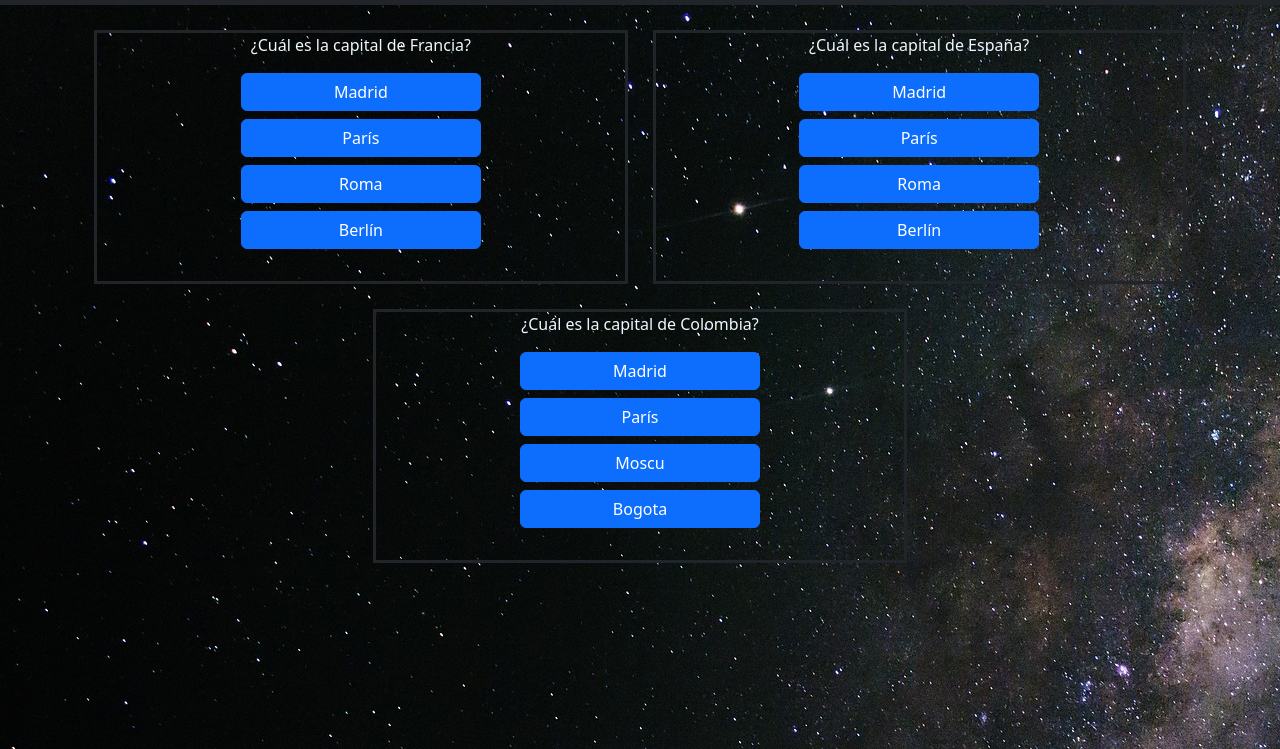
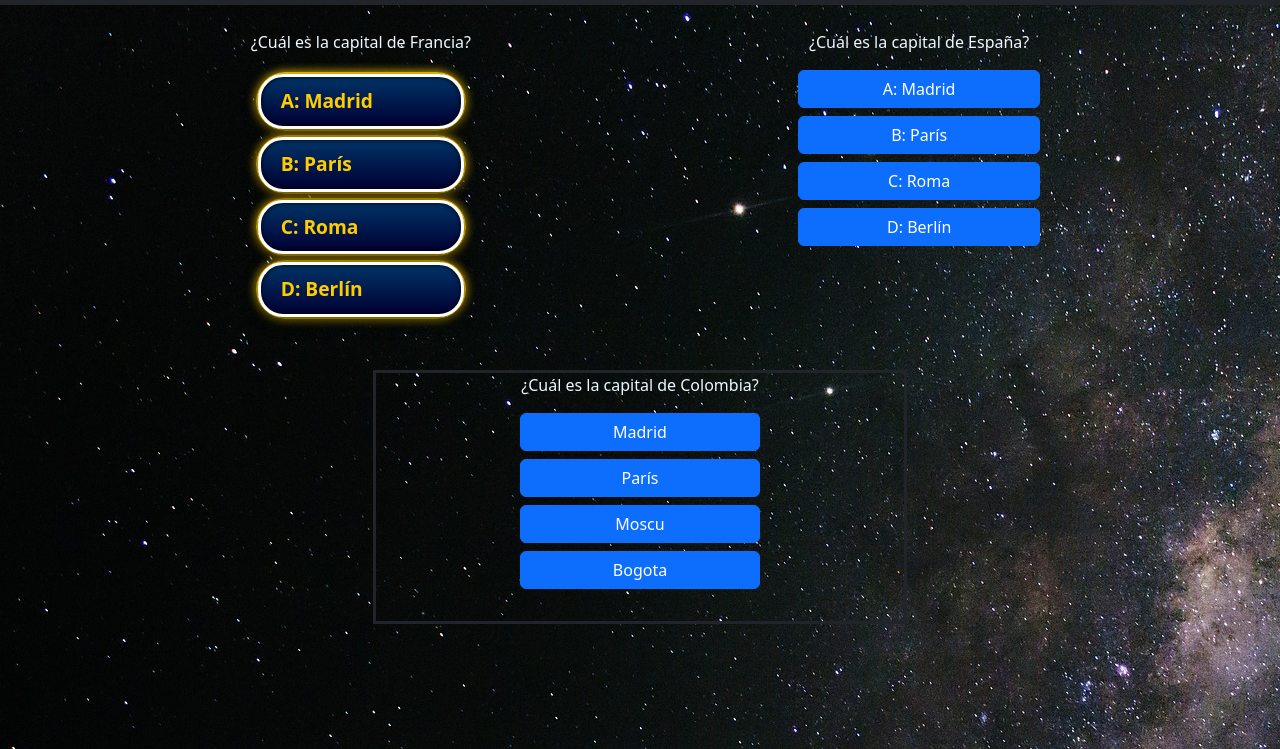
Before and after one commit to angalvezc/Pre, a plain HTML site: page index.html in a window 1280 px wide. Shown: the part 51-800 px from the top of the page. Drawn offline with nearby package versions, Linux system fonts and the light colour scheme.

Commit message:
Estilo botones

```diff
--- a/index.html
+++ b/index.html
@@ -4,6 +4,8 @@
         <meta charset="utf-8">
         <meta name="viewport" content="width=device-width, initial-scale=1">
         <title>Bootstrap demo</title>
+
+        <link rel="stylesheet" href="style.css">
         <link href="https://cdn.jsdelivr.net/npm/bootstrap@5.3.3/dist/css/bootstrap.min.css" rel="stylesheet" integrity="sha384-QWTKZyjpPEjISv5WaRU9OFeRpok6YctnYmDr5pNlyT2bRjXh0JMhjY6hW+ALEwIH" crossorigin="anonymous">
     </head>
     <body style="background-image: url(imagenes/milky-way-1845068_1920.jpg);">
@@ -34,15 +36,15 @@
         <div class="container-fluid">
                 <div class="row  row justify-content-center" style="gap: 25px;  margin-top: 25px;" >
 
-                        <div class="col-5 " style="border-style: solid; ">
+                        <div class="col-5 " style=" ">
                                 <div>
                                     <p class="text-center" style="color: aliceblue;">¿Cuál es la capital de Francia?</p>
                                     <div class="row justify-content-center">
                                         <div class="col-6 text-center">
-                                            <button id="b1" class="btn btn-primary w-100 mb-2" onclick="checkAnswer(this, false)">Madrid</button>
-                                            <button id="b2" class="btn btn-primary w-100 mb-2" onclick="checkAnswer(this, true)">París</button>
-                                            <button id="b3"class="btn btn-primary w-100 mb-2" onclick="checkAnswer(this, false)">Roma</button>
-                                            <button id="b4" class="btn btn-primary w-100 mb-2" onclick="checkAnswer(this, false)">Berlín</button>
+                                            <button id="b1" class="btn-millonario m-1" onclick="checkAnswer(this, false)">A: Madrid</button>
+                                            <button id="b2" class="btn-millonario m-1" onclick="checkAnswer(this, true)">B: París</button>
+                                            <button id="b3"class="btn-millonario m-1" onclick="checkAnswer(this, false)">C: Roma</button>
+                                            <button id="b4" class="btn-millonario m-1" onclick="checkAnswer(this, false)">D: Berlín</button>
                                         </div>
                                     </div>
                                     <div class="row justify-content-center mt-4">
@@ -54,15 +56,15 @@
 
                         </div>
 
-                        <div class="col-5" style="border-style: solid;  ">
+                        <div class="col-5" style=" ">
                                 <div>
                                     <p class="text-center" style="color: aliceblue;">¿Cuál es la capital de España?</p>
                                     <div class="row justify-content-center">
                                         <div class="col-6 text-center">
-                                            <button id="b5" class="btn btn-primary w-100 mb-2" onclick="checkAnswer1(this, true)">Madrid</button>
-                                            <button id="b6" class="btn btn-primary w-100 mb-2" onclick="checkAnswer1(this, false)">París</button>
-                                            <button id="b7"class="btn btn-primary w-100 mb-2" onclick="checkAnswer1(this, false)">Roma</button>
-                                            <button id="b8" class="btn btn-primary w-100 mb-2" onclick="checkAnswer1(this, false)">Berlín</button>
+                                            <button id="b5" class="btn btn-primary w-100 mb-2" onclick="checkAnswer1(this, true)">A: Madrid</button>
+                                            <button id="b6" class="btn btn-primary w-100 mb-2" onclick="checkAnswer1(this, false)">B: París</button>
+                                            <button id="b7"class="btn btn-primary w-100 mb-2" onclick="checkAnswer1(this, false)">C: Roma</button>
+                                            <button id="b8" class="btn btn-primary w-100 mb-2" onclick="checkAnswer1(this, false)">D: Berlín</button>
                                         </div>
                                     </div>
                                     <div class="row justify-content-center mt-3">
--- /dev/null
+++ b/style.css
@@ -0,0 +1,53 @@
+.btn-millonario {
+    background: linear-gradient(to bottom, #003366, #000033);
+    border: 3px solid #ffffff;
+    border-radius: 25px;
+    color: #ffcc00;
+    font-size: 1.2rem;
+    font-weight: bold;
+    padding: 10px 20px;
+    width: 85%; /* Botones amplios */
+    text-align: left;
+    position: relative;
+    box-shadow: inset 0 0 5px #000, 0 5px 15px rgba(0, 0, 0, 0.7);
+    transition: all 0.3s ease;
+}
+
+.btn-millonario::before {
+    content: '';
+    position: absolute;
+    top: -5px;
+    left: -5px;
+    right: -5px;
+    bottom: -5px;
+    border: 2px solid #ffcc00;
+    border-radius: 30px;
+    z-index: -1;
+    box-shadow: 0 0 10px #ffcc00;
+}
+
+.btn-millonario:hover {
+    background: linear-gradient(to bottom, #000033, #003366);
+    box-shadow: inset 0 0 5px #000, 0 7px 20px rgba(0, 0, 0, 0.9);
+    transform: scale(1.02);
+}
+
+.btn-millonario:active {
+    background: linear-gradient(to top, #000033, #003366);
+    box-shadow: inset 0 0 10px #000, 0 3px 10px rgba(0, 0, 0, 0.7);
+    transform: scale(0.98);
+}
+
+.container-buttons {
+    display: flex;
+    flex-wrap: wrap;
+    justify-content: center;
+    gap: 10px;
+}
+
+h2 {
+    color: #ffffff;
+    text-align: center;
+    font-size: 1.5rem;
+    margin-bottom: 20px;
+}
```
